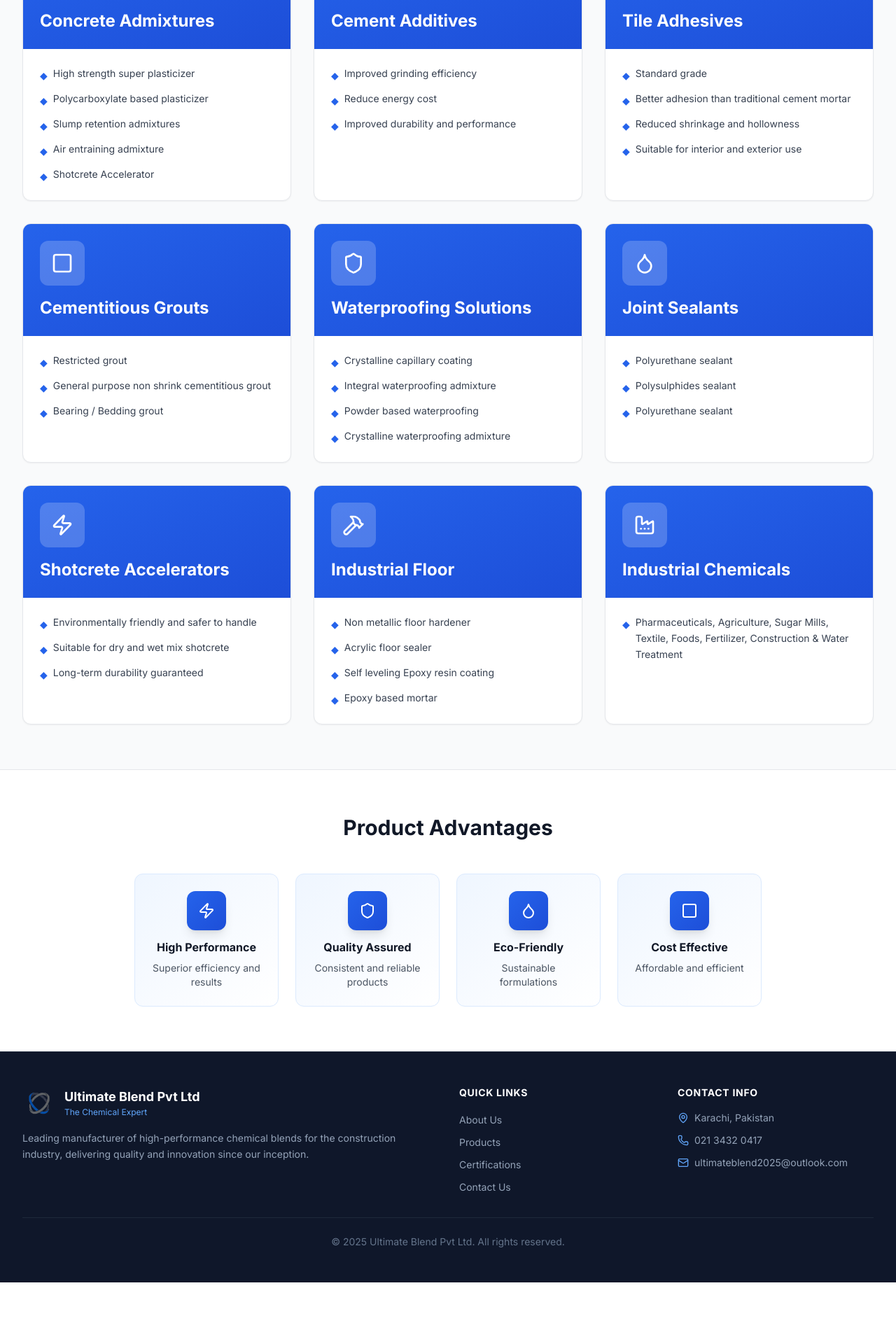
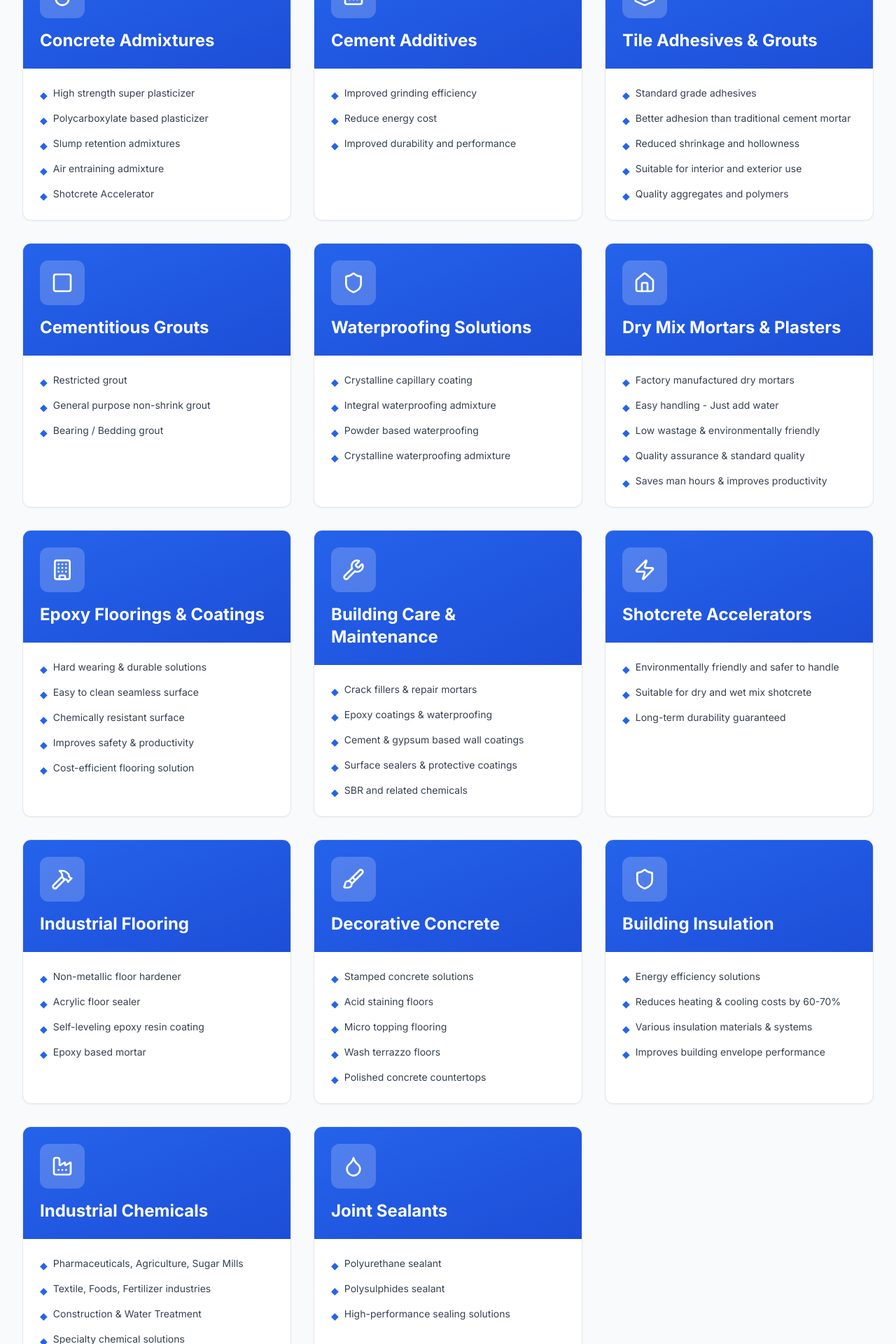
Before and after one commit to nimilzubair/Ultimate-Blend-Website, a Next.js app: page /products in a window 1280 px wide. Shown: the part 640-2560 px from the top of the page at 70% size. Before the commit the page ends 2472 px from the top, so only its background shows below. Built offline with nearby package versions, Linux system fonts and the light colour scheme.

Commit message:
Adjusted contact aboutus and product page

```diff
--- a/app/page.tsx
+++ b/app/page.tsx
@@ -20,18 +20,27 @@ export default function HomePage() {
             <h2 className="text-xl sm:text-3xl font-bold text-gray-900 mb-3 sm:mb-6">Who We Are</h2>
             <div className="space-y-2 sm:space-y-4 text-xs sm:text-base text-gray-700 leading-relaxed">
               <p>
-                Ultimate Blend Private Limited is a manufacturer and supplier of construction chemicals whose expertise is providing tailored
-                products to the customers. Having the best technical resources in the industry, enables us to deliver unique solutions which
-                are economical and effective. Our proficiency in concrete technology and knowledge of materials is what makes us unique.
+                Established in 1999, Ultimate Blend Private Limited has evolved into a premier manufacturer and supplier
+                of construction chemicals, proudly catering to diverse industries with quality products manufactured at
+                our state-of-the-art plant. Our expertise lies in providing tailored solutions that are both economical
+                and effective, leveraging the best technical resources in the industry.
               </p>
               <p>
-                We design and deliver chemicals for ready-mix concrete producers, cement manufacturers, construction contractors, and
-                ready-mix suppliers. We make certain that our customers, internal and external, are satisfied with products and services,
-                and collaborate in mutually valuable relationships with our vendors on a long-term ground.
+                We design and deliver specialized chemicals for ready-mix concrete producers, cement manufacturers,
+                construction contractors, and ready-mix suppliers. Our proficiency in concrete technology and deep
+                knowledge of materials enables us to deliver unique solutions that address specific customer requirements.
               </p>
               <p>
-                Our commitment to innovation, quality assurance, and sustainable practices has made us a trusted partner of entire engineering
-                community associated with the construction industry.
+                Backed by a fully equipped laboratory and rigorous quality control processes, we source raw materials
+                from quality suppliers worldwide. Our technical personnel work closely with customers to offer excellent
+                services, product selections, and troubleshooting support, ensuring complete satisfaction for both
+                internal and external stakeholders.
+              </p>
+              <p>
+                Operating on a customer-first philosophy, we have carved our name in the industry by offering world-class
+                services and building mutually valuable long-term relationships with vendors and clients alike. Our
+                commitment to innovation, quality assurance, and sustainable practices has made us a trusted partner
+                of the entire engineering community associated with the construction industry.
               </p>
             </div>
           </div>
--- a/app/products/page.tsx
+++ b/app/products/page.tsx
@@ -1,4 +1,4 @@
-import { Droplet, Hammer, Layers, Zap, Square, Shield, Factory } from "lucide-react";
+import { Droplet, Hammer, Layers, Zap, Square, Shield, Factory, Home, Building, Brush, Wrench } from "lucide-react";
 
 export default function ProductsPage() {
   const productCategories = [
@@ -24,12 +24,13 @@ export default function ProductsPage() {
     },
     {
       icon: <Layers className="text-white" size={32} />,
-      title: "Tile Adhesives",
+      title: "Tile Adhesives & Grouts",
       products: [
-        "Standard grade",
+        "Standard grade adhesives",
         "Better adhesion than traditional cement mortar",
         "Reduced shrinkage and hollowness",
-        "Suitable for interior and exterior use"
+        "Suitable for interior and exterior use",
+        "Quality aggregates and polymers"
       ]
     },
     {
@@ -37,7 +38,7 @@ export default function ProductsPage() {
       title: "Cementitious Grouts",
       products: [
         "Restricted grout",
-        "General purpose non shrink cementitious grout",
+        "General purpose non-shrink grout",
         "Bearing / Bedding grout"
       ]
     },
@@ -52,12 +53,36 @@ export default function ProductsPage() {
       ]
     },
     {
-      icon: <Droplet className="text-white" size={32} />,
-      title: "Joint Sealants",
+      icon: <Home className="text-white" size={32} />,
+      title: "Dry Mix Mortars & Plasters",
       products: [
-        "Polyurethane sealant",
-        "Polysulphides sealant",
-        "Polyurethane sealant"
+        "Factory manufactured dry mortars",
+        "Easy handling - Just add water",
+        "Low wastage & environmentally friendly",
+        "Quality assurance & standard quality",
+        "Saves man hours & improves productivity"
+      ]
+    },
+    {
+      icon: <Building className="text-white" size={32} />,
+      title: "Epoxy Floorings & Coatings",
+      products: [
+        "Hard wearing & durable solutions",
+        "Easy to clean seamless surface",
+        "Chemically resistant surface",
+        "Improves safety & productivity",
+        "Cost-efficient flooring solution"
+      ]
+    },
+    {
+      icon: <Wrench className="text-white" size={32} />,
+      title: "Building Care & Maintenance",
+      products: [
+        "Crack fillers & repair mortars",
+        "Epoxy coatings & waterproofing",
+        "Cement & gypsum based wall coatings",
+        "Surface sealers & protective coatings",
+        "SBR and related chemicals"
       ]
     },
     {
@@ -71,19 +96,52 @@ export default function ProductsPage() {
     },
     {
       icon: <Hammer className="text-white" size={32} />,
-      title: "Industrial Floor",
+      title: "Industrial Flooring",
       products: [
-        "Non metallic floor hardener",
+        "Non-metallic floor hardener",
         "Acrylic floor sealer",
-        "Self leveling Epoxy resin coating",
+        "Self-leveling epoxy resin coating",
         "Epoxy based mortar"
+      ]
+    },
+    {
+      icon: <Brush className="text-white" size={32} />,
+      title: "Decorative Concrete",
+      products: [
+        "Stamped concrete solutions",
+        "Acid staining floors",
+        "Micro topping flooring",
+        "Wash terrazzo floors",
+        "Polished concrete countertops"
+      ]
+    },
+    {
+      icon: <Shield className="text-white" size={32} />,
+      title: "Building Insulation",
+      products: [
+        "Energy efficiency solutions",
+        "Reduces heating & cooling costs by 60-70%",
+        "Various insulation materials & systems",
+        "Improves building envelope performance"
       ]
     },
     {
       icon: <Factory className="text-white" size={32} />,
       title: "Industrial Chemicals",
       products: [
-        "Pharmaceuticals, Agriculture, Sugar Mills, Textile, Foods, Fertilizer, Construction & Water Treatment"
+        "Pharmaceuticals, Agriculture, Sugar Mills",
+        "Textile, Foods, Fertilizer industries",
+        "Construction & Water Treatment",
+        "Specialty chemical solutions"
+      ]
+    },
+    {
+      icon: <Droplet className="text-white" size={32} />,
+      title: "Joint Sealants",
+      products: [
+        "Polyurethane sealant",
+        "Polysulphides sealant",
+        "High-performance sealing solutions"
       ]
     }
   ];
@@ -95,11 +153,13 @@ export default function ProductsPage() {
         <div className="max-w-7xl mx-auto px-4 sm:px-6 lg:px-8">
           <h1 className="text-3xl sm:text-4xl lg:text-5xl font-bold mb-3 sm:mb-4">Our Products</h1>
           <p className="text-sm sm:text-base lg:text-lg text-blue-100 max-w-3xl leading-relaxed">
-            Delivering reliable, high-quality outcomes through focused effort, end-to-end solutions,
-            and green credentials for the construction ecosystem.
+            Since 1999, delivering reliable, high-quality outcomes through focused effort, end-to-end solutions,
+            and green credentials for the construction ecosystem. Backed by fully equipped laboratories and qualified engineers.
           </p>
         </div>
       </section>
+
+
 
       {/* Products Grid */}
       <section className="py-12 sm:py-16 bg-gray-50">
@@ -179,6 +239,31 @@ export default function ProductsPage() {
           </div>
         </div>
       </section>
+
+      {/* Quality Assurance */}
+      <section className="py-12 sm:py-16 bg-gray-50 border-t border-gray-200">
+        <div className="max-w-7xl mx-auto px-4 sm:px-6 lg:px-8">
+          <div className="max-w-4xl mx-auto text-center">
+            <h2 className="text-2xl sm:text-3xl font-bold text-gray-900 mb-4 sm:mb-6">Quality & Technical Support</h2>
+            <div className="grid md:grid-cols-2 gap-6 sm:gap-8">
+              <div className="bg-white p-6 rounded-xl border border-gray-200 shadow-sm">
+                <h3 className="text-lg font-bold text-gray-900 mb-3">Quality Control</h3>
+                <p className="text-sm text-gray-700 leading-relaxed">
+                  Backed by a fully equipped laboratory with qualified engineers and chemists. Regular tests ensure
+                  quality of finished products for various construction & industrial applications.
+                </p>
+              </div>
+              <div className="bg-white p-6 rounded-xl border border-gray-200 shadow-sm">
+                <h3 className="text-lg font-bold text-gray-900 mb-3">Technical Support</h3>
+                <p className="text-sm text-gray-700 leading-relaxed">
+                  Vigorous onsite support & quality systems maintain product quality and solve construction problems.
+                  Our technical team provides excellent services and troubleshooting where needed.
+                </p>
+              </div>
+            </div>
+          </div>
+        </div>
+      </section>
     </div>
   );
 }
```
